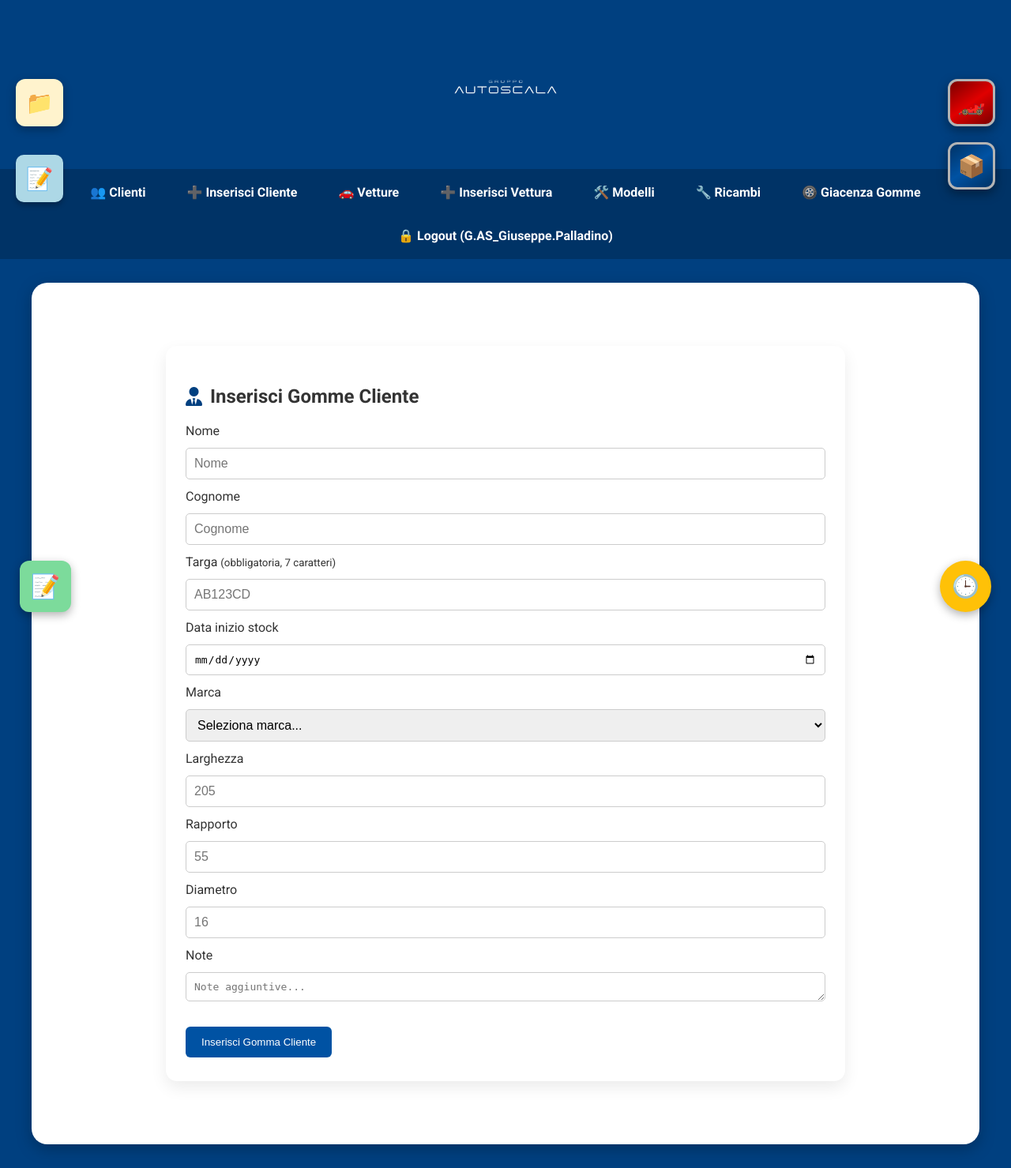
After one commit to idealgius/GruppoAutoscala-GestionaleAuto, a Flask app: page /inserisci_gommeclienti in a window 1280 px wide. The commit adds this page. Shown: the whole page at 79% size. Run offline with Flask 3, Linux system fonts and the light colour scheme; the visitor is signed in with stand-in values (Sample User, id 1); parts of the project's set-up code (start-up, migrations or seed data) failed here and were passed over; some libraries are stand-ins or nearby versions.

Commit message:
Aggiunta giacenza gomem clienti

```diff
--- a/app.py
+++ b/app.py
@@ -1918,8 +1918,9 @@ def home_officina_gomme():
         flash("Accesso negato: non hai i permessi per questa sezione.")
         return redirect(url_for('scelta_login'))
 
-    nome_reale = session.get('username', 'Utente')
-    return render_template("home_officina_gomme.html", nome_reale=nome_reale)
+    # Prende il nome utente dalla sessione e lo passa al template come "username"
+    username = session.get('username', 'Utente')
+    return render_template("home_officina_gomme.html", username=username)
 
 
 @app.route("/inserisci_gomme", methods=["GET", "POST"])
@@ -2109,6 +2110,121 @@ def elimina_gomma(id):
 
     return redirect(url_for("giacenza_gomme"))
 
+# ======================
+# ROUTE GOMME CLIENTI
+# ======================
+
+@app.route('/inserisci_gommeclienti', methods=['GET', 'POST'])
+@login_required
+def inserisci_gommeclienti():
+    marche_clienti = [
+        "Avon", "Barum", "Bridgestone", "Continental",
+        "Davanti Tyres", "Fortune", "Goodyear", "Hankook",
+        "Kleber", "Kumho", "Ling Long", "Michelin",
+        "Nankang", "Ovation", "Pirelli"
+    ]
+
+    if request.method == 'POST':
+        nome = request.form.get('nome')
+        cognome = request.form.get('cognome')
+        targa = request.form.get('targa').strip().upper()
+        data_inizio = request.form.get('data_inizio')
+        marca = request.form.get('marca')
+        larghezza = request.form.get('larghezza')
+        rapporto = request.form.get('rapporto')
+        diametro = request.form.get('diametro')
+        note = request.form.get('note')
+
+        # Validazioni lato server
+        if not targa or len(targa) != 7:
+            flash("La targa deve essere esattamente di 7 caratteri.", "danger")
+            return redirect(url_for('inserisci_gommeclienti'))
+
+        # Inserimento nel DB
+        conn = get_db_connection()
+        cur = conn.cursor()
+        cur.execute("""
+            INSERT INTO gomme_clienti (nome, cognome, targa, data_inizio, marca, larghezza, rapporto, diametro, note)
+            VALUES (%s,%s,%s,%s,%s,%s,%s,%s,%s)
+        """, (nome, cognome, targa, data_inizio, marca, larghezza, rapporto, diametro, note))
+        conn.commit()
+        conn.close()
+
+        flash("Gomma cliente inserita correttamente!", "success")
+        return redirect(url_for('giacenza_gommeclienti'))
+
+    return render_template('inserisci_gommeclienti.html', marche_clienti=marche_clienti)
+
+@app.route('/giacenza_gommeclienti')
+@login_required
+def giacenza_gommeclienti():
+    conn = get_db_connection()
+    cur = conn.cursor(cursor_factory=RealDictCursor)
+    cur.execute("SELECT * FROM gomme_clienti ORDER BY data_inizio DESC")
+    gomme_clienti = cur.fetchall()
+    conn.close()
+    return render_template('giacenza_gommeclienti.html', gomme_clienti=gomme_clienti)
+
+@app.route('/modifica_gommeclienti/<int:id>', methods=['GET', 'POST'])
+@login_required
+def modifica_gommeclienti(id):
+    marche_clienti = [
+        "Avon", "Barum", "Bridgestone", "Continental",
+        "Davanti Tyres", "Fortune", "Goodyear", "Hankook",
+        "Kleber", "Kumho", "Ling Long", "Michelin",
+        "Nankang", "Ovation", "Pirelli"
+    ]
+
+    conn = get_db_connection()
+    cur = conn.cursor(cursor_factory=RealDictCursor)
+    cur.execute("SELECT * FROM gomme_clienti WHERE id=%s", (id,))
+    gomma = cur.fetchone()
+
+    if not gomma:
+        flash("Gomma cliente non trovata.", "danger")
+        return redirect(url_for('giacenza_gommeclienti'))
+
+    if request.method == 'POST':
+        nome = request.form.get('nome')
+        cognome = request.form.get('cognome')
+        targa = request.form.get('targa').strip().upper()
+        data_inizio = request.form.get('data_inizio')
+        marca = request.form.get('marca')
+        larghezza = request.form.get('larghezza')
+        rapporto = request.form.get('rapporto')
+        diametro = request.form.get('diametro')
+        note = request.form.get('note')
+
+        if not targa or len(targa) != 7:
+            flash("La targa deve essere esattamente di 7 caratteri.", "danger")
+            return redirect(url_for('modifica_gommeclienti', id=id))
+
+        cur.execute("""
+            UPDATE gomme_clienti
+            SET nome=%s, cognome=%s, targa=%s, data_inizio=%s, marca=%s,
+                larghezza=%s, rapporto=%s, diametro=%s, note=%s
+            WHERE id=%s
+        """, (nome, cognome, targa, data_inizio, marca, larghezza, rapporto, diametro, note, id))
+        conn.commit()
+        conn.close()
+
+        flash("Gomma cliente modificata correttamente!", "success")
+        return redirect(url_for('giacenza_gommeclienti'))
+
+    conn.close()
+    return render_template('modifica_gommeclienti.html', gomma=gomma, marche_clienti=marche_clienti)
+
+@app.route('/elimina_gommacliente/<int:id>', methods=['POST'])
+@login_required
+def elimina_gommacliente(id):
+    conn = get_db_connection()
+    cur = conn.cursor()
+    cur.execute("DELETE FROM gomme_clienti WHERE id=%s", (id,))
+    conn.commit()
+    conn.close()
+    flash("Gomma cliente eliminata.", "warning")
+    return redirect(url_for('giacenza_gommeclienti'))
+
 # =====================================
 # PROMEMORIA - GESTIONE WIDGET GLOBALE
 # =====================================
--- /dev/null
+++ b/templates/inserisci_gommeclienti.html
@@ -0,0 +1,119 @@
+{% extends "base.html" %}
+{% block title %}Inserisci Gomme Clienti{% endblock %}
+
+{% block content %}
+<div style="max-width:900px; margin:0 auto; padding:40px 20px;">
+
+    <div class="card-form">
+        <h2 class="mb-4" style="display:flex; align-items:center; gap:10px;">
+            <i class="fas fa-user-tie"></i> Inserisci Gomme Cliente
+        </h2>
+
+        <form id="form-gomme-clienti" method="POST" action="{{ url_for('inserisci_gommeclienti') }}">
+
+            <div class="row mb-3">
+                <div class="col-md-6">
+                    <label class="form-label fw-bold">Nome</label>
+                    <input type="text" class="form-control" name="nome" placeholder="Nome">
+                </div>
+                <div class="col-md-6">
+                    <label class="form-label fw-bold">Cognome</label>
+                    <input type="text" class="form-control" name="cognome" placeholder="Cognome">
+                </div>
+            </div>
+
+            <div class="mb-3">
+                <label class="form-label fw-bold">Targa <small>(obbligatoria, 7 caratteri)</small></label>
+                <input type="text" class="form-control" name="targa" placeholder="AB123CD" required maxlength="7" minlength="7">
+            </div>
+
+            <div class="mb-3">
+                <label class="form-label fw-bold">Data inizio stock</label>
+                <input type="date" class="form-control" name="data_inizio" required>
+            </div>
+
+            <div class="mb-3">
+                <label class="form-label fw-bold">Marca</label>
+                <select name="marca" class="form-select" required>
+                    <option value="">Seleziona marca...</option>
+                    {% for m in marche_clienti %}
+                        <option value="{{ m }}" {% if request.form.marca == m %}selected{% endif %}>{{ m }}</option>
+                    {% endfor %}
+                </select>
+            </div>
+
+            <!-- MISURE ORIZZONTALI -->
+            <div class="row mb-3 align-items-end">
+                <div class="col-md-3">
+                    <label class="form-label fw-bold">Larghezza</label>
+                    <input type="text" class="form-control" name="larghezza" required placeholder="205" pattern="\d{3}">
+                </div>
+                <div class="col-md-3">
+                    <label class="form-label fw-bold">Rapporto</label>
+                    <input type="text" class="form-control" name="rapporto" required placeholder="55" pattern="\d{2,3}">
+                </div>
+                <div class="col-md-3">
+                    <label class="form-label fw-bold">Diametro</label>
+                    <input type="text" class="form-control" name="diametro" required placeholder="16" pattern="\d{2}">
+                </div>
+                <div class="col-md-3">
+                    <label class="form-label fw-bold">Note</label>
+                    <textarea class="form-control" name="note" placeholder="Note aggiuntive..." rows="1"></textarea>
+                </div>
+            </div>
+
+            <button type="submit" class="btn btn-primary mt-3">Inserisci Gomma Cliente</button>
+        </form>
+    </div>
+</div>
+
+<!-- STILI CARD FORM -->
+<style>
+.card-form {
+    background:#fff;
+    border-radius:14px;
+    padding:30px 25px;
+    box-shadow:0 8px 20px rgba(0,0,0,0.08);
+    transition: box-shadow 0.3s;
+}
+.card-form:hover {
+    box-shadow:0 12px 30px rgba(0,0,0,0.12);
+}
+
+.card-form h2 i {
+    color:#004080;
+}
+
+input:focus, select:focus, textarea:focus {
+    border-color:#004080;
+    box-shadow:0 0 6px rgba(0,64,128,0.2);
+    outline:none;
+}
+</style>
+
+<script src="https://kit.fontawesome.com/a076d05399.js" crossorigin="anonymous"></script>
+
+<!-- VALIDAZIONE TARGA -->
+<script>
+document.getElementById('form-gomme-clienti').addEventListener('submit', function(e){
+    const targa = this.targa.value.trim();
+    const larghezza = this.larghezza.value.trim();
+    const rapporto = this.rapporto.value.trim();
+    const diametro = this.diametro.value.trim();
+    const errors = [];
+
+    if(targa.length !== 7){
+        errors.push("La targa deve essere esattamente di 7 caratteri");
+    }
+    if(!/^\d{3}$/.test(larghezza)) errors.push("Larghezza deve essere 3 numeri");
+    if(!/^\d{2,3}$/.test(rapporto)) errors.push("Rapporto deve essere 2 o 3 numeri");
+    if(!/^\d{2}$/.test(diametro)) errors.push("Diametro deve essere 2 numeri");
+
+    if(errors.length > 0){
+        alert("Errore:\n- " + errors.join("\n- "));
+        e.preventDefault();
+    }
+});
+</script>
+
+{% endblock %}
--- a/templates/inserisci_ricambio.html
+++ b/templates/inserisci_ricambio.html
@@ -27,7 +27,7 @@
         <option value="BH"  {% if request.form.get('prefisso') == 'BH' %}selected{% endif %}>BH</option>
         <option value="DR"  {% if request.form.get('prefisso') == 'DR' %}selected{% endif %}>DR</option>
         <option value="MM"  {% if request.form.get('prefisso') == 'MM' %}selected{% endif %}>MM</option>
-        <option value="COF" {% if request.form.get('prefisso') == 'COF' %}selected{% endif %}>COF</option>
+        <option value="CHA" {% if request.form.get('prefisso') == 'CHA' %}selected{% endif %}>CHA</option>
         <option value="XEN" {% if request.form.get('prefisso') == 'XEN' %}selected{% endif %}>XEN</option>
         <option value="MAN" {% if request.form.get('prefisso') == 'MAN' %}selected{% endif %}>MAN</option>
         <option value="MIC" {% if request.form.get('prefisso') == 'MIC' %}selected{% endif %}>MIC</option>
--- a/templates/modifica_ricambio.html
+++ b/templates/modifica_ricambio.html
@@ -36,7 +36,7 @@
         <option value="BH" {% if ricambio['prefisso'] == 'BH' %}selected{% endif %}>BH</option>
         <option value="DR" {% if ricambio['prefisso'] == 'DR' %}selected{% endif %}>DR</option>
         <option value="MM" {% if ricambio['prefisso'] == 'MM' %}selected{% endif %}>MM</option>
-        <option value="COF" {% if ricambio['prefisso'] == 'COF' %}selected{% endif %}>COF</option>
+        <option value="CHA" {% if ricambio['prefisso'] == 'CHA' %}selected{% endif %}>CHA</option>
         <option value="XEN" {% if ricambio['prefisso'] == 'XEN' %}selected{% endif %}>XEN</option>
         <option value="MAN" {% if ricambio['prefisso'] == 'MAN' %}selected{% endif %}>MAN</option>
         <option value="MIC" {% if ricambio['prefisso'] == 'MIC' %}selected{% endif %}>MIC</option>
--- a/templates/ricambi.html
+++ b/templates/ricambi.html
@@ -14,7 +14,7 @@
     <option value="BH"  {% if filtro_prefisso == 'BH' %}selected{% endif %}>BH</option>
     <option value="DR"  {% if filtro_prefisso == 'DR' %}selected{% endif %}>DR</option>
     <option value="MM"  {% if filtro_prefisso == 'MM' %}selected{% endif %}>MM</option>
-    <option value="COF" {% if filtro_prefisso == 'COF' %}selected{% endif %}>COF</option>
+    <option value="CHA" {% if filtro_prefisso == 'CHA' %}selected{% endif %}>CHA</option>
     <option value="XEN" {% if filtro_prefisso == 'XEN' %}selected{% endif %}>XEN</option>
     <option value="MAN" {% if filtro_prefisso == 'MAN' %}selected{% endif %}>MAN</option>
     <option value="MIC" {% if filtro_prefisso == 'MIC' %}selected{% endif %}>MIC</option>
```
Also changed, not shown: templates/giacenza_gommeclienti.html (added, +47 -0 lines), templates/home_officina_gomme.html (+119 -40 lines), templates/modifica_gommeclienti.html (added, +83 -0 lines).
